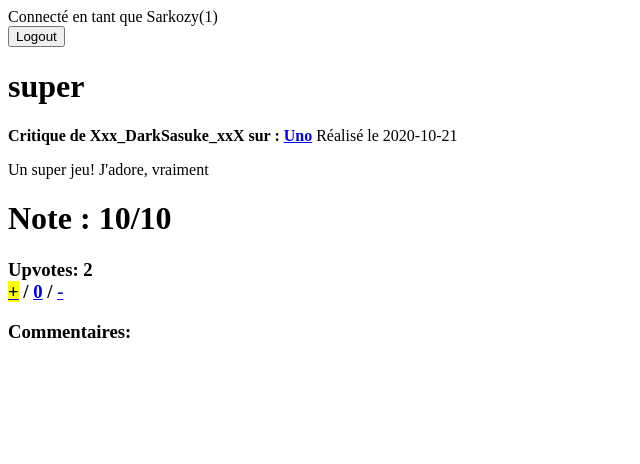
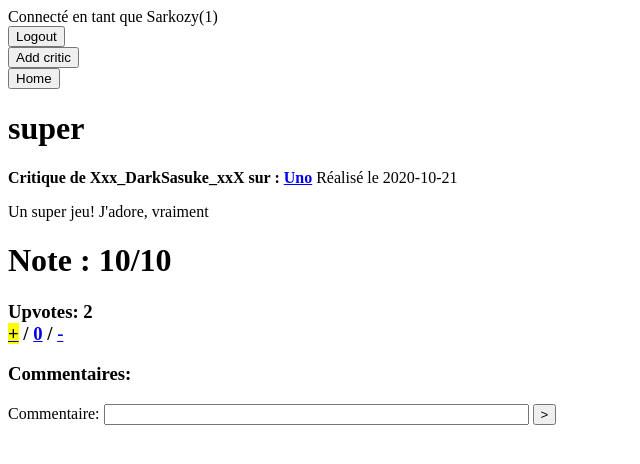
Before and after one commit to lsacienne/ifd_site, a PHP site: page /critique.php?id=1 in a window 1280 px wide. Shown: the top 464 px of the page, without its empty margins (0-640 px from the left). Run offline with PHP 8.4, Linux system fonts and the light colour scheme; a user stored in the database is signed in; data comes from the database, SQL or seed files in the repository.

Commit message:
finished critics page

```diff
--- a/add_reply.php
+++ b/add_reply.php
@@ -3,7 +3,7 @@
   $db = new PDO("mysql:host=localhost;dbname=projetifd;charset=utf8","root","");
   $userid = $_SESSION['id'];
   $replyid = $_GET['id'];
-  $content =   $bio = str_replace('\'','\'\'',$_POST['input']);
+  $content = str_replace('\'','\'\'',$_POST['input']);
   $sql = 'SELECT id_critiques FROM reponses WHERE id='.$replyid;
   $req = $db->prepare($sql);
   $req->execute();
--- a/critique.php
+++ b/critique.php
@@ -22,7 +22,7 @@
           <b>Critique de '. $critique['pseudo'].' sur : <a href="game.php?id='.$critique['game_id'].'">'.$critique['game_name'].'</a></b>
           Réalisé le '.$critique['date_crit'].'</p>
           <p>
-          '.$critique['content'].'
+          '.nl2br($critique['content']).'
           </p>
           <h1>Note : '.$critique['note'].'/10</h1>
         ');
@@ -46,6 +46,14 @@
         }
         echo '<a href = "update_votes.php?value=1&id='.$id.'">'.$textPlus.'<a/> / <a href = "update_votes.php?value=0&id='.$id.'">0<a/> / <a href = "update_votes.php?value=-1&id='.$id.'">'.$textMinus.'<a/></h3>';
         echo '<h3><b>Commentaires:</b></h3>';
+
+    ?>
+    <form method="post" action="add_comment.php?id=<?php echo($_GET['id'])?>">
+      <label for="input">Commentaire:</label>
+      <input type="text" name="input" maxlength="100" size="50">
+      <button type="submit">></button>
+    </form>
+    <?php
         printComs($id,NULL,0,$db);
       }
     ?>
--- a/header.php
+++ b/header.php
@@ -6,6 +6,12 @@
        <form action="logout.php">
          <input type="submit" value="Logout"/>
        </form>
+       <form action="critics_input.php">
+         <input type="submit" value="Add critic"/>
+       </form>
+       <form action="home.php">
+         <input type="submit" value="Home"/>
+       </form>
       ');
   }else{
     header('location: login.php');
```
Also changed, not shown: add_comment.php (added, +11 -0 lines).
